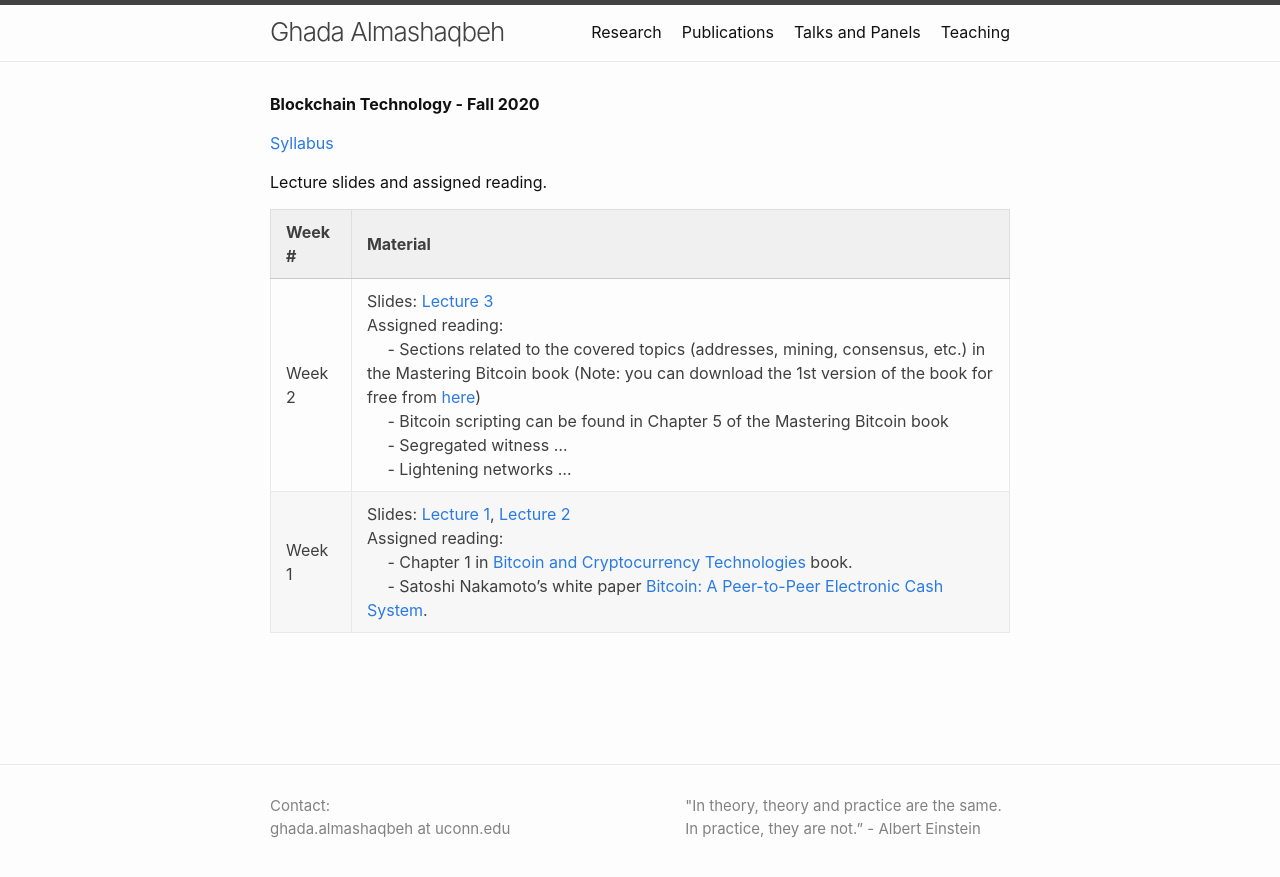
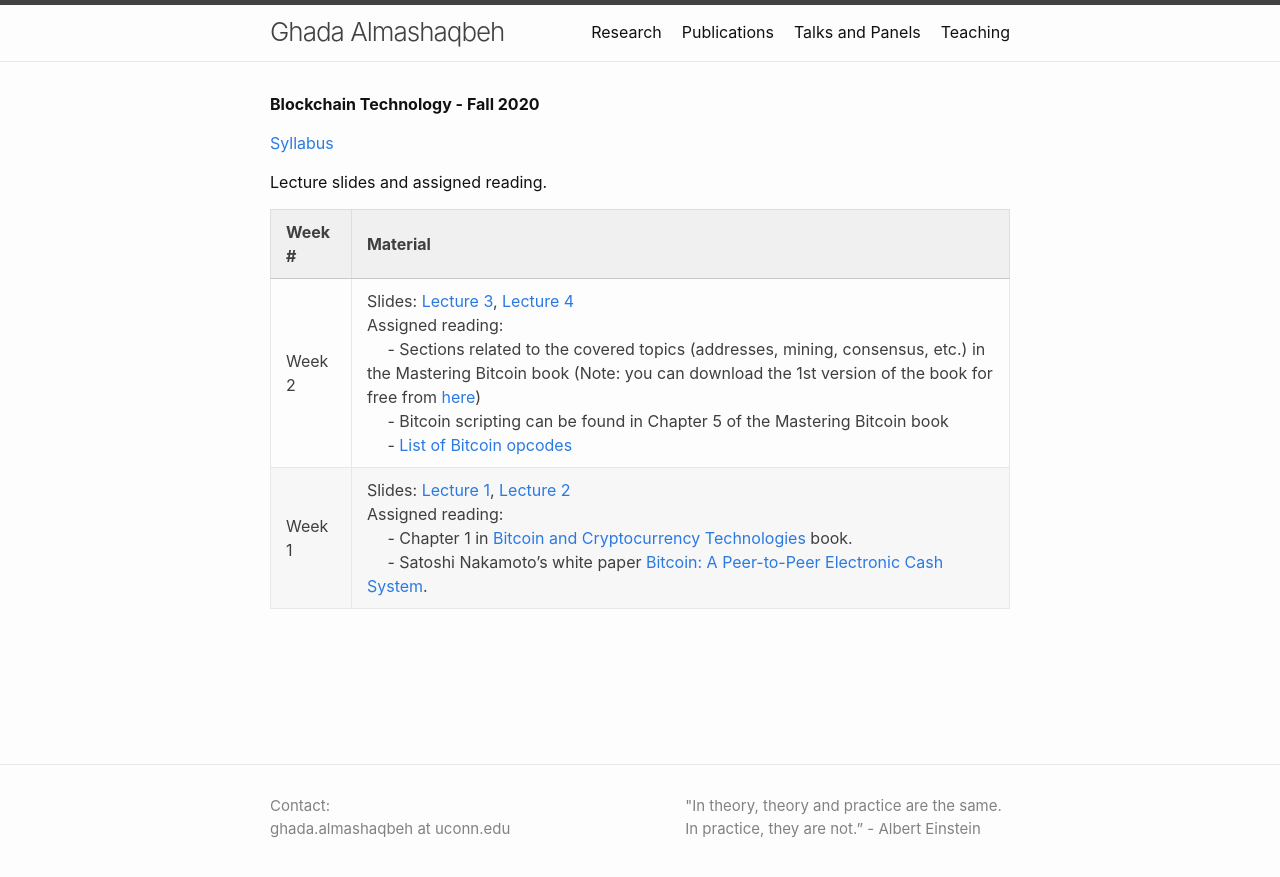
Before and after one commit to GhadaAlmashaqbeh/GhadaAlmashaqbeh.github.io, a Jekyll site: the page built from courses/blockchain-technology-f2020/index.md, in a window 1280 px wide. Shown: the top 877 px of the page. Built offline with Jekyll 4.4.1, drawn with Linux system fonts in a browser that asks for light colours.

Commit message:
add lecture 4

```diff
--- a/courses/blockchain-technology-f2020/index.md
+++ b/courses/blockchain-technology-f2020/index.md
@@ -10,5 +10,5 @@ Lecture slides and assigned reading.
 
 | Week # | Material           |
 |--------|--------------------|
-| Week 2 | Slides: [Lecture 3](./lecture3.pdf) <br/> Assigned reading: <br/> &emsp; - Sections related to the covered topics (addresses, mining, consensus, etc.) in the Mastering Bitcoin book (Note: you can download the 1st version of the book for free from [here](https://en.bitcoin.it/wiki/Mastering_Bitcoin)) <br/> &emsp; - Bitcoin scripting can be found in Chapter 5 of the Mastering Bitcoin book <br/> &emsp; - Segregated witness ... <br/> &emsp; - Lightening networks ... |
+| Week 2 | Slides: [Lecture 3](./lecture3.pdf), [Lecture 4](./lecture4.pdf) <br/> Assigned reading: <br/> &emsp; - Sections related to the covered topics (addresses, mining, consensus, etc.) in the Mastering Bitcoin book (Note: you can download the 1st version of the book for free from [here](https://en.bitcoin.it/wiki/Mastering_Bitcoin)) <br/> &emsp; - Bitcoin scripting can be found in Chapter 5 of the Mastering Bitcoin book <br/> &emsp; - [List of Bitcoin opcodes](https://en.bitcoin.it/wiki/Script) |
 | Week 1 | Slides: [Lecture 1](./lecture1.pdf), [Lecture 2](./lecture2.pdf) <br/> Assigned reading: <br/> &emsp; - Chapter 1 in [Bitcoin and Cryptocurrency Technologies](https://d28rh4a8wq0iu5.cloudfront.net/bitcointech/readings/princeton_bitcoin_book.pdf) book. <br/> &emsp; - Satoshi Nakamoto’s white paper [Bitcoin: A Peer-to-Peer Electronic Cash System](https://bitcoin.org/bitcoin.pdf). |
```
Also changed, not shown: 2 other files.
